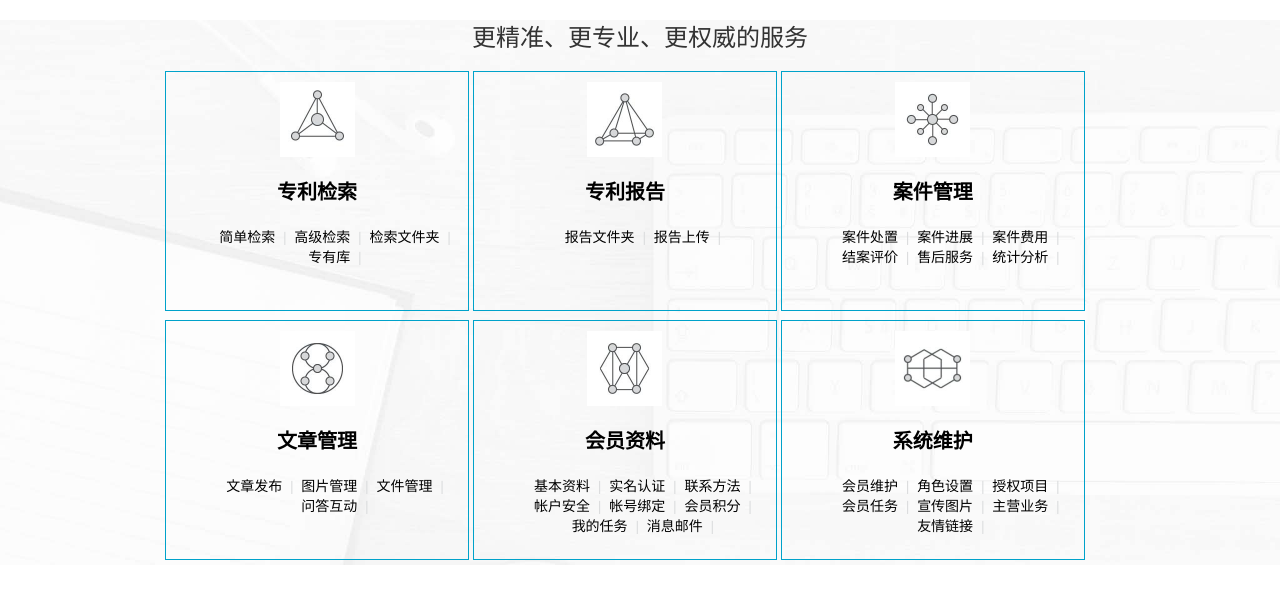
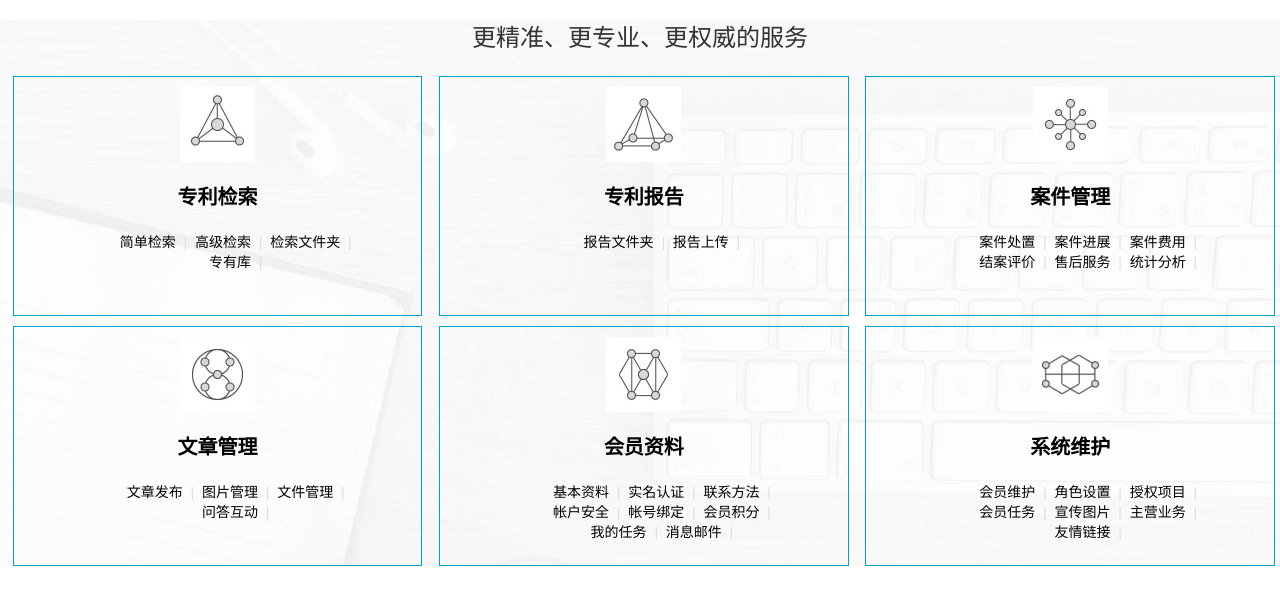
Before and after one commit to puyd/simpleUI, a plain HTML site: page desktop.html in a window 1280 px wide. Drawn offline with Linux system fonts and the light colour scheme.

Commit message:
2018-03-20-3

```diff
--- a/desktop.css
+++ b/desktop.css
@@ -14,7 +14,7 @@
 }
 
 .pat-module .main{
-    width: 950px;
+    width: 100%;
     margin: 0px auto;
 }
 
@@ -23,7 +23,8 @@
     width: 32%;
     min-width:300px;
     height: 240px;
-    margin: 0.5% 0px;
+    margin-top: 10px;
+    margin-left: 1%;
     text-align: center;
     border: #00a2ca solid 1px;
     vertical-align: top;
```
